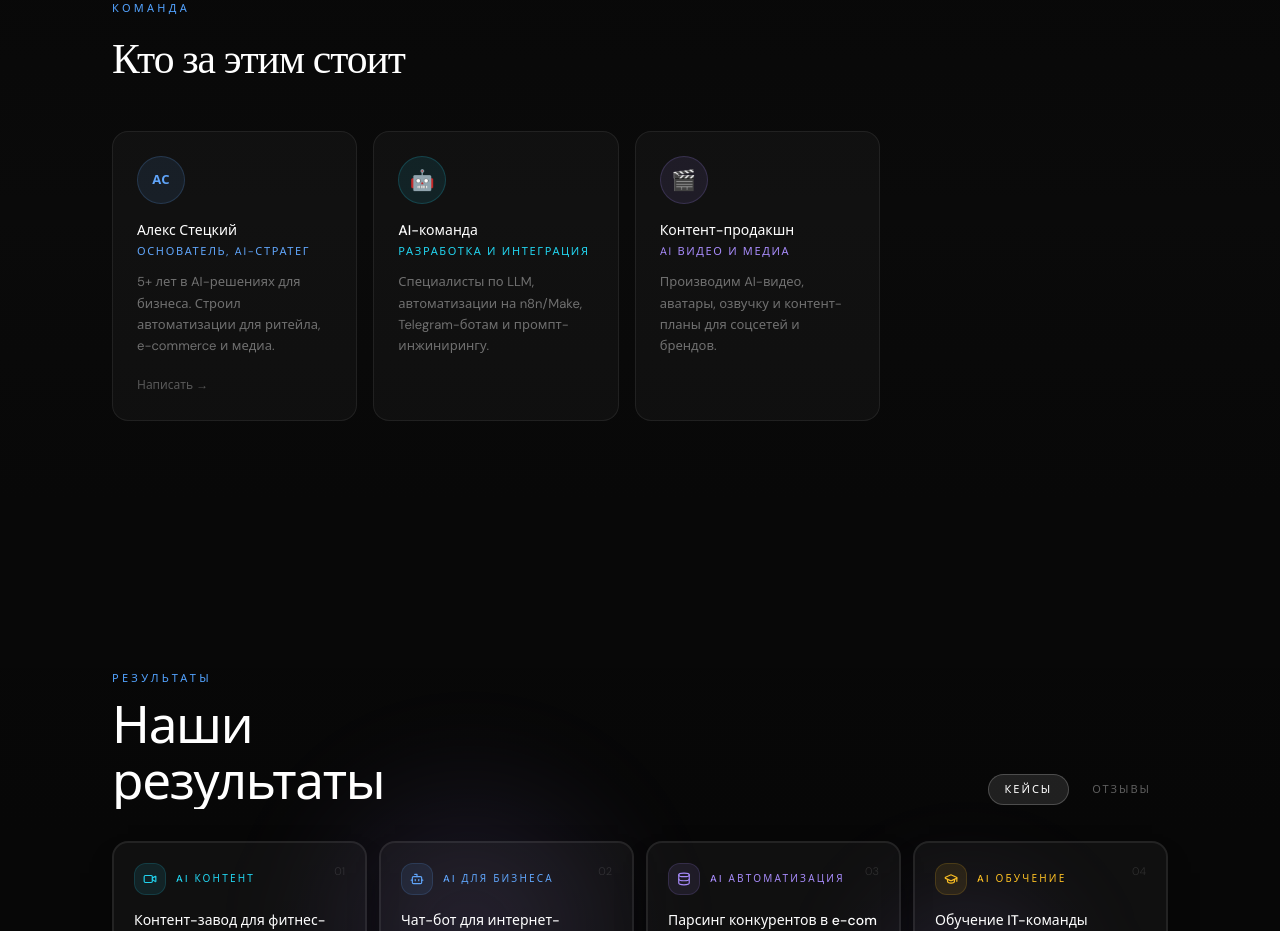
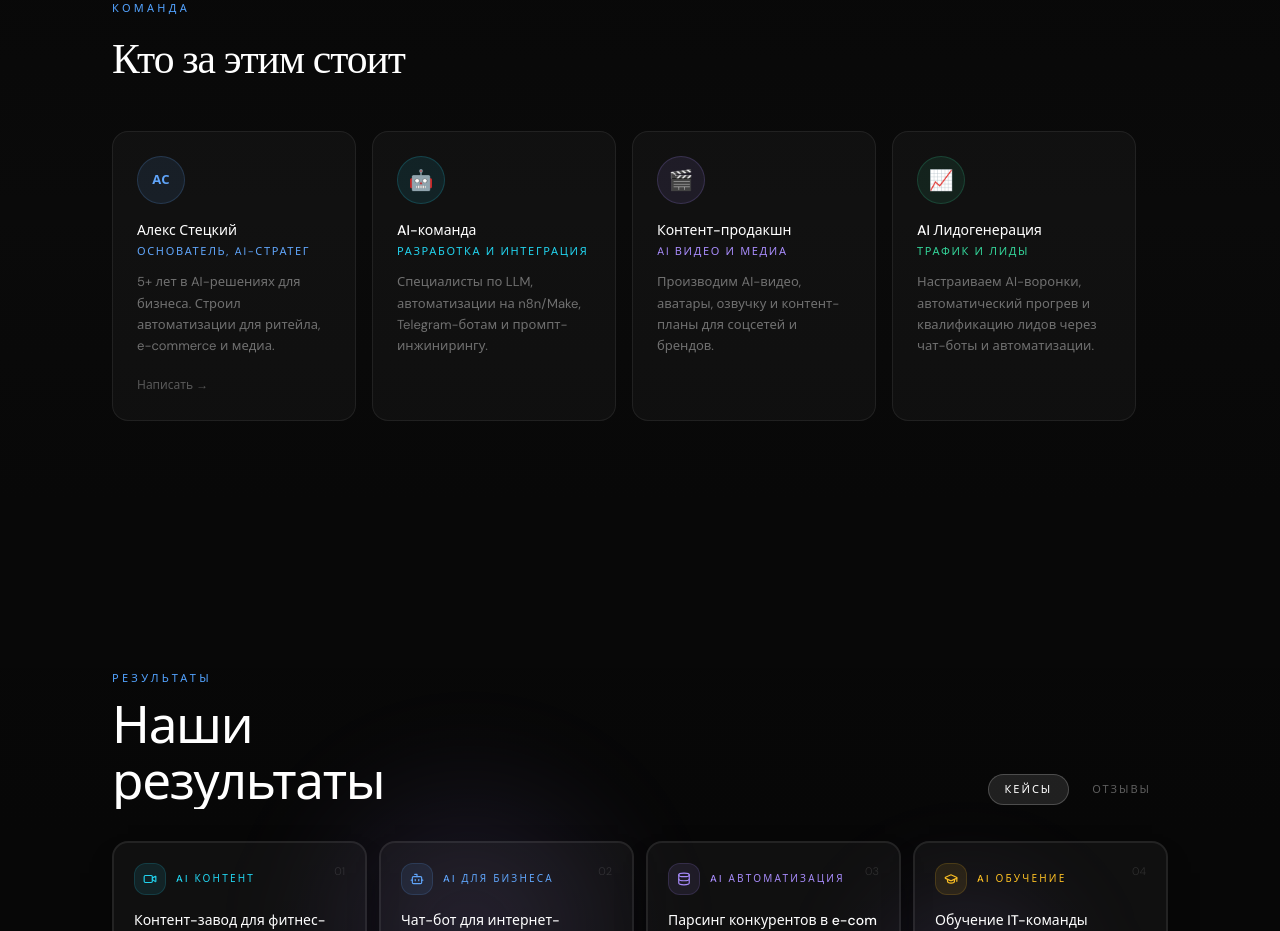
Before and after one commit to clubberok13-byte/Clubbero13, a React (Vite) app: page / in a window 1280 px wide. Shown: the part 2480-3411 px from the top of the page. Built offline with nearby package versions, Linux system fonts and the light colour scheme.

Commit message:
Add AI Лидогенерация card to TeamSection, expand grid to 4 columns

```diff
--- a/src/components/sections/TeamSection.tsx
+++ b/src/components/sections/TeamSection.tsx
@@ -26,6 +26,14 @@ const TEAM = [
     accent: '#a78bfa',
     tg: null,
   },
+  {
+    name: 'AI Лидогенерация',
+    role: 'Трафик и лиды',
+    bio: 'Настраиваем AI-воронки, автоматический прогрев и квалификацию лидов через чат-боты и автоматизации.',
+    initials: '📈',
+    accent: '#34d399',
+    tg: null,
+  },
 ]
 
 export default function TeamSection() {
@@ -46,7 +54,7 @@ export default function TeamSection() {
           Кто за этим стоит
         </motion.h2>
 
-        <motion.div className="grid grid-cols-1 sm:grid-cols-3 gap-4 max-w-3xl"
+        <motion.div className="grid grid-cols-1 sm:grid-cols-2 lg:grid-cols-4 gap-4 max-w-5xl"
           variants={staggerContainer} initial="hidden" whileInView="show" viewport={{ once: true }}>
           {TEAM.map(member => (
             <motion.div key={member.name} variants={staggerItem}
```
